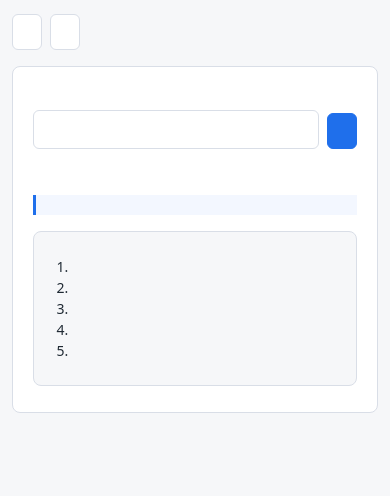
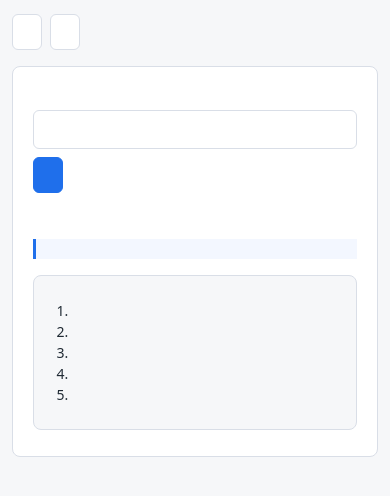
Before and after one commit to mungi/ai-subtitle-translator, a website with bundled scripts: page extension/options/options.html in a window 390 px wide. Shown: the part 212-708 px from the top of the page. Built offline with nearby package versions, Linux system fonts and the light colour scheme.

Commit message:
Stack simple API key controls on narrow screens

```diff
--- a/extension/options/options.css
+++ b/extension/options/options.css
@@ -708,3 +708,14 @@ textarea:focus {
     grid-row: auto;
   }
 }
+
+@media (max-width: 420px) {
+  .simple-google-key-row {
+    align-items: stretch;
+    flex-direction: column;
+  }
+
+  .simple-google-key-row .primary {
+    align-self: flex-start;
+  }
+}
```
Also changed, not shown: tests/options-layout.test.mjs (+4 -0 lines).
